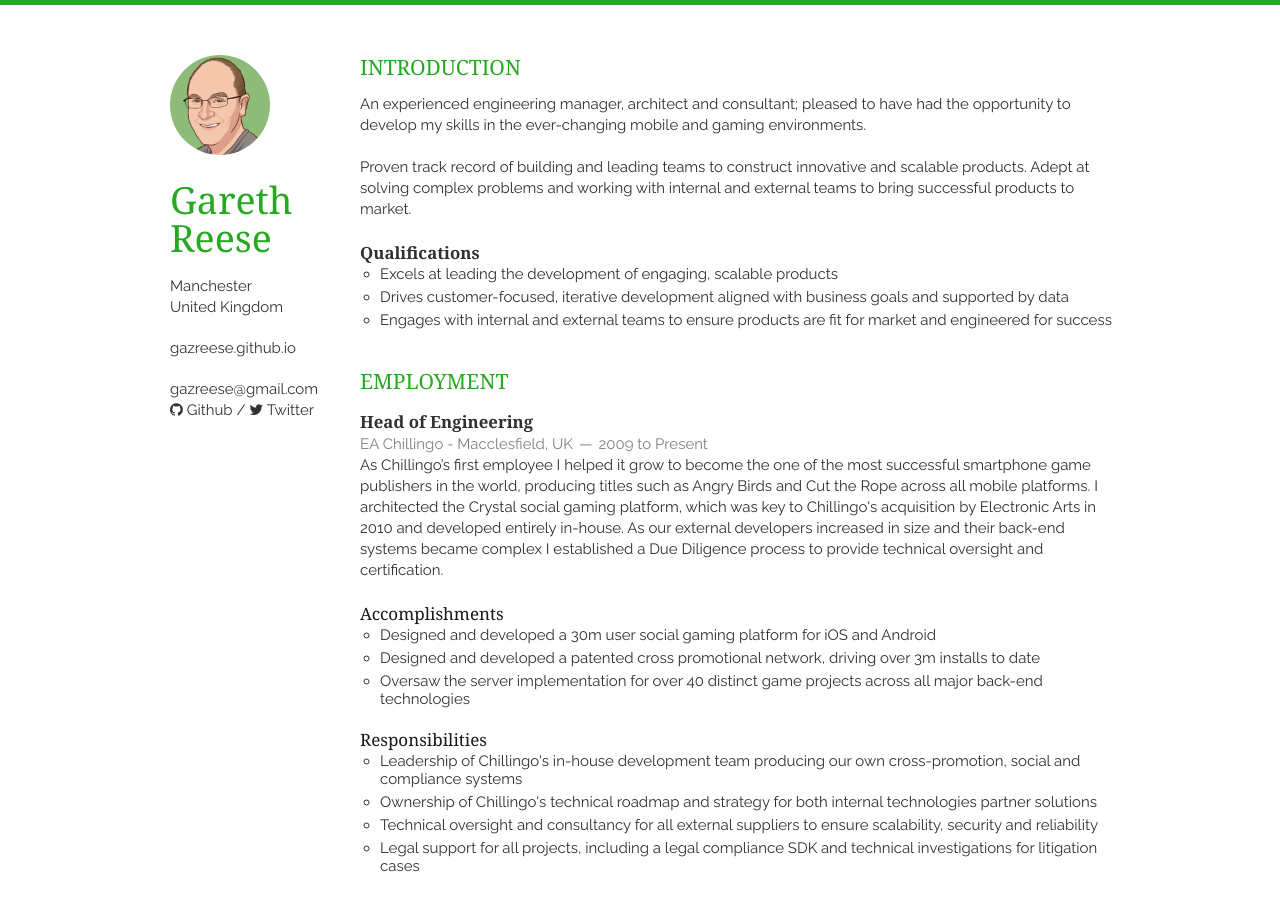
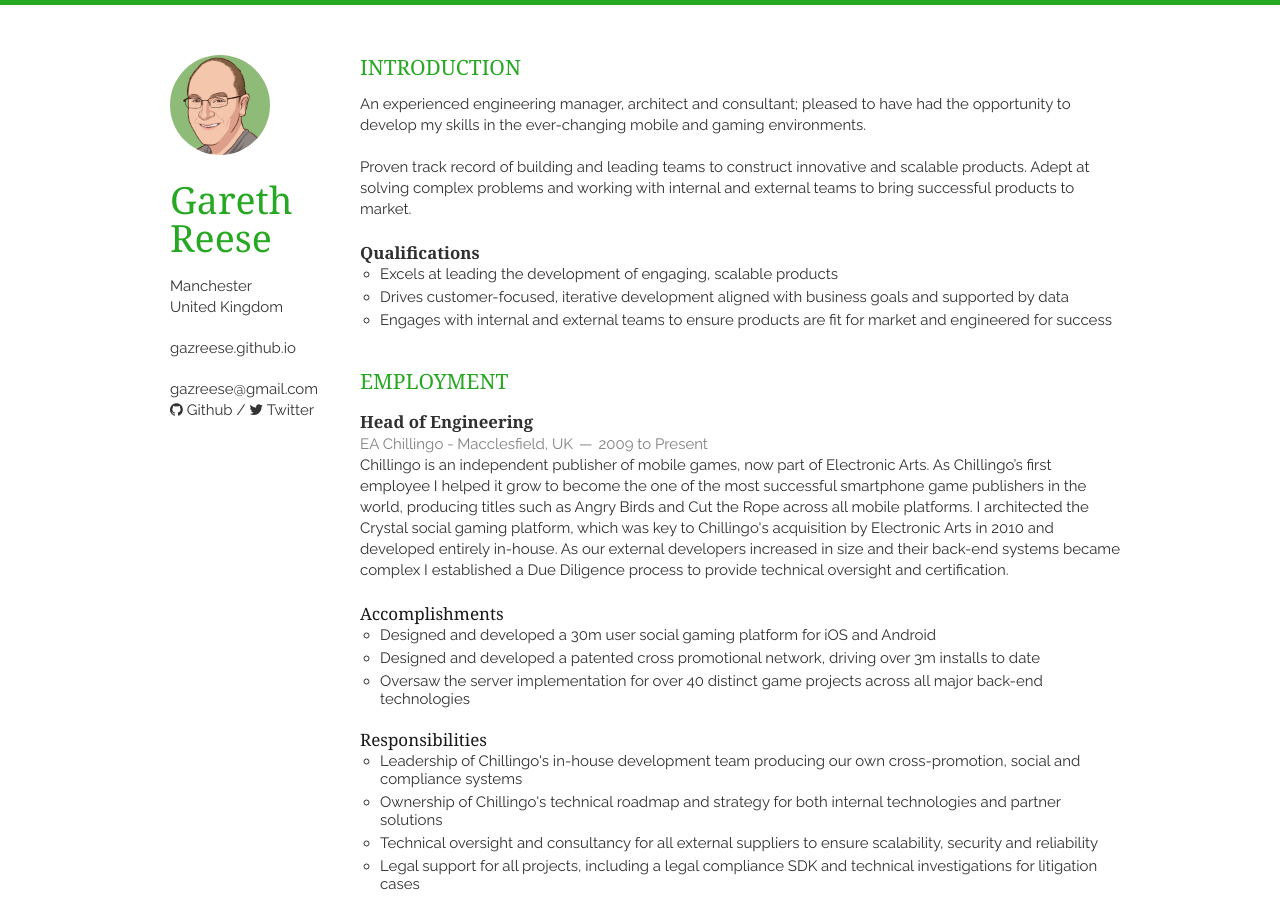
Before and after one commit to gazreese/gazreese.github.io, a Jekyll site: the page built from index.html, in a window 1280 px wide and 900 px high. Built offline with Jekyll 4.4.1, drawn with Linux system fonts in a browser that asks for light colours; nearby versions of some CDN libraries; Markdown is read by kramdown in place of the engine named in the settings; the list of posts is cut into pages by our own code.

Commit message:
Quick updates to employment history

```diff
--- a/_includes/employment.html
+++ b/_includes/employment.html
@@ -5,7 +5,7 @@
             <h1>Head of Engineering</h1>
             <span><address>EA Chillingo - Macclesfield, UK</address><time>2009 to Present</time></span>
         </header>
-        <p>As Chillingo’s first employee I helped it grow to become the one of the most successful smartphone game publishers in the world, producing titles such as Angry Birds and Cut the Rope across all mobile platforms.
+        <p>Chillingo is an independent publisher of mobile games, now part of Electronic Arts. As Chillingo’s first employee I helped it grow to become the one of the most successful smartphone game publishers in the world, producing titles such as Angry Birds and Cut the Rope across all mobile platforms.
             I architected the Crystal social gaming platform, which was key to Chillingo's acquisition by Electronic Arts in 2010 and developed entirely in-house.
             As our external developers increased in size and their back-end systems became complex I established a Due Diligence process to provide technical oversight and certification.</p>
         <br/><h5>Accomplishments</h5>
@@ -17,7 +17,7 @@
         <h5>Responsibilities</h5>
         <ul>
             <li>Leadership of Chillingo's in-house development team producing our own cross-promotion, social and compliance systems</li>
-            <li>Ownership of Chillingo's technical roadmap and strategy for both internal technologies partner solutions</li>
+            <li>Ownership of Chillingo's technical roadmap and strategy for both internal technologies and partner solutions</li>
             <li>Technical oversight and consultancy for all external suppliers to ensure scalability, security and reliability</li>
             <li>Legal support for all projects, including a legal compliance SDK and technical investigations for litigation cases</li>
         </ul>
```
